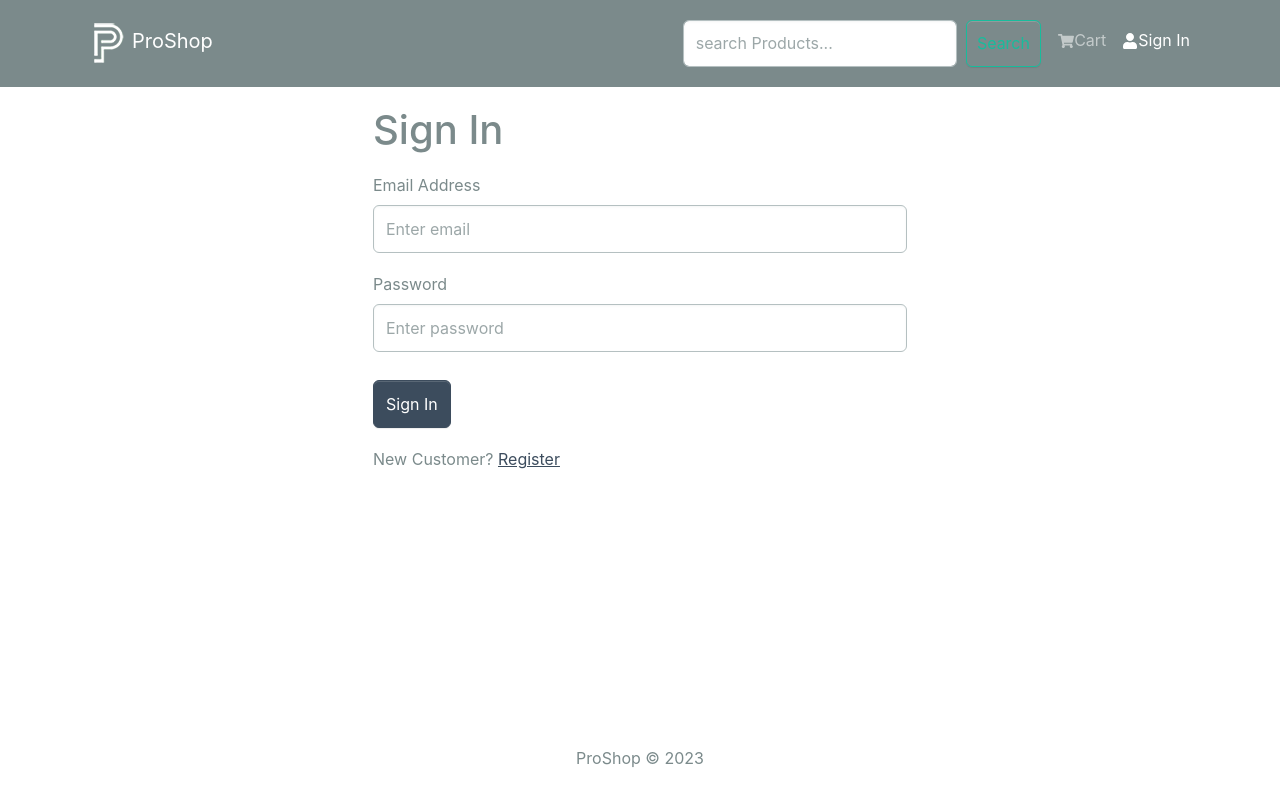
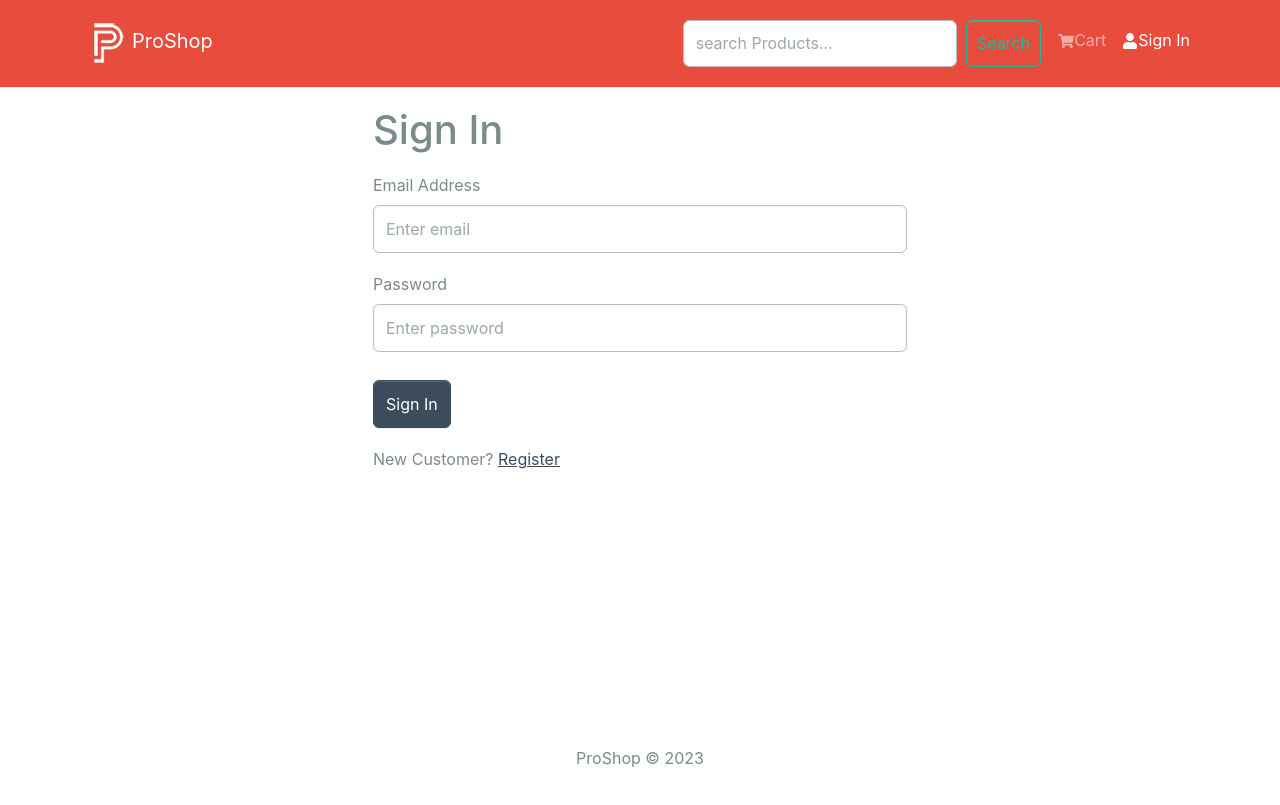
Before and after one commit to Hari-Prasanth3/ProShop-demo, a React (Create React App) app in the folder frontend/: page /login in a window 1280 px wide. Built offline with nearby package versions, Linux system fonts and the light colour scheme.

Commit message:
To fix default country for shipping address

```diff
--- a/frontend/src/assets/styles/index.css
+++ b/frontend/src/assets/styles/index.css
@@ -37,6 +37,7 @@ table th {
   background: #f4f4f4;
   padding: 10px;
   border: 1px solid #ddd;
+
 }
 
 .review button {
--- a/frontend/src/components/Header.jsx
+++ b/frontend/src/components/Header.jsx
@@ -32,7 +32,7 @@ const Header = () => {
   console.log(cartItems);
   return (
     <header>
-      <Navbar bg="dark" variant="dark" expand="lg" collapseOnSelect>
+      <Navbar bg="danger" variant="dark" expand="lg" collapseOnSelect>
         <Container>
           <LinkContainer to="/">
             <Navbar.Brand>
--- a/frontend/src/screens/ShippingScreen.jsx
+++ b/frontend/src/screens/ShippingScreen.jsx
@@ -20,11 +20,16 @@ const ShippingScreen = () => {
   const navigate = useNavigate();
   const dispatch = useDispatch();
 
+
   const submitHandler = (e) => {
     e.preventDefault();
-    dispatch(saveShippingAddress({ address, city, postalCode, country }));
-    navigate("/payment");
-  };
+    if (country.toLowerCase() === "india") {
+      dispatch(saveShippingAddress({ address, city, postalCode, country }));
+      navigate("/payment");
+    } else {
+      alert("Please enter India as the country");
+    }
+  }
 
   return (
     <FormContainer>
```
